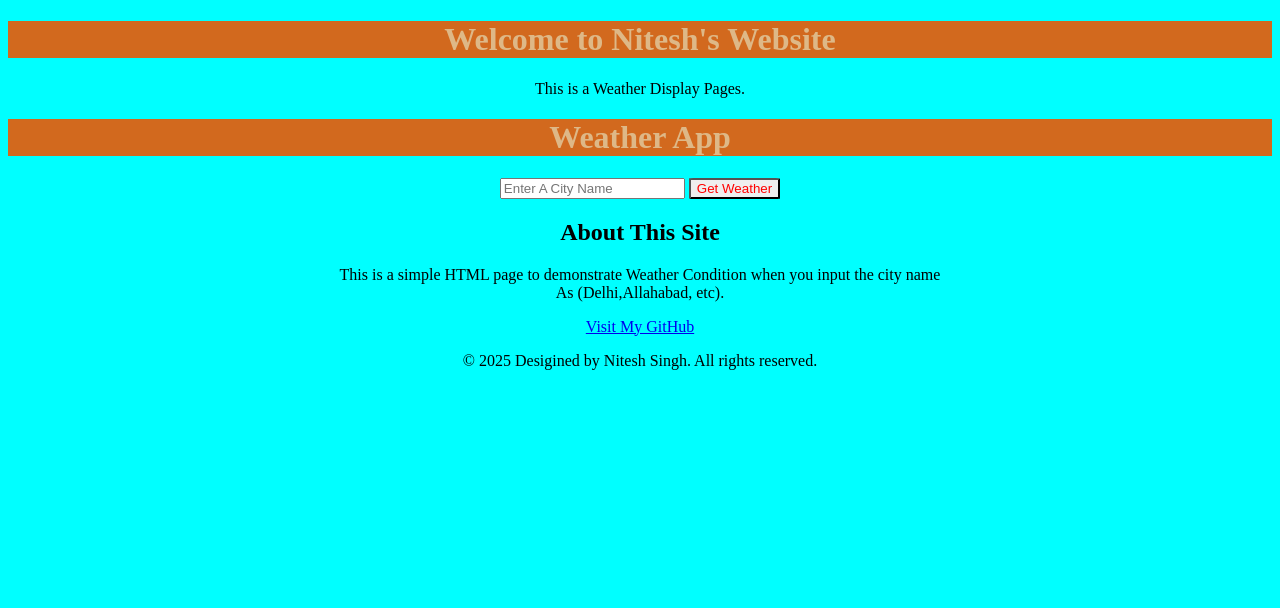
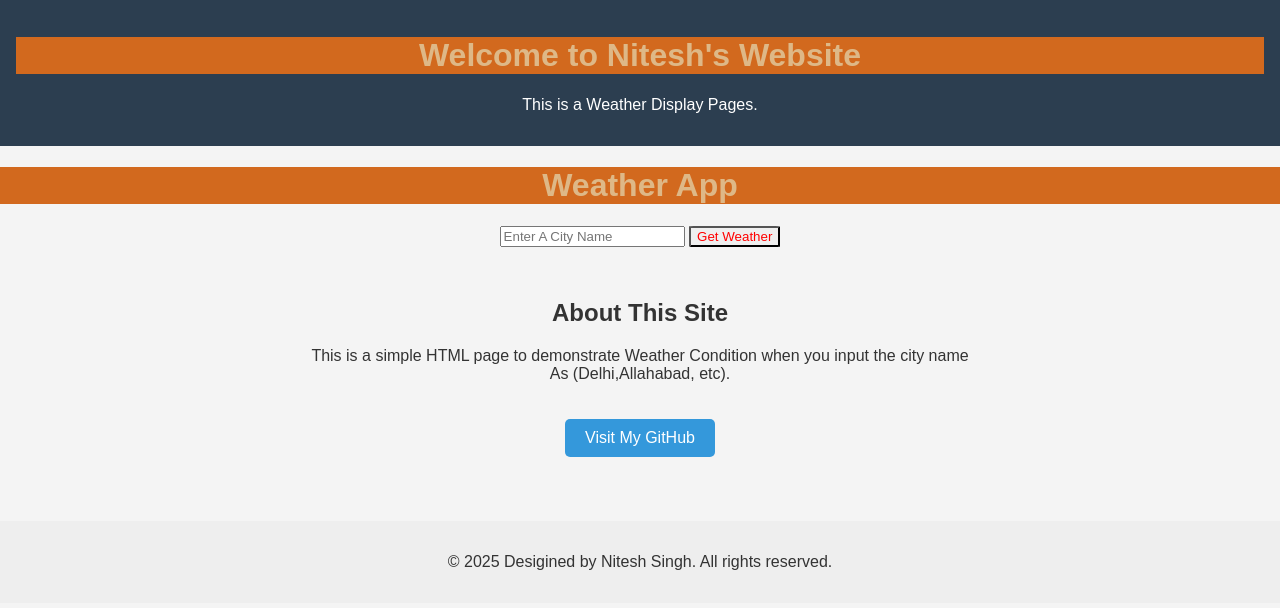
Before and after one commit to niteshsingh070/Weather-Forcast, a plain HTML site: page index.html in a window 1280 px wide. Drawn offline with Linux system fonts and the light colour scheme.

Commit message:
Update style.css

```diff
--- a/style.css
+++ b/style.css
@@ -15,3 +15,34 @@ button
     color: red;
     border-radius: 5%;
 }
+
+ body {
+      font-family: Arial, sans-serif;
+      margin: 0;
+      background: #f4f4f4;
+      color: #333;
+    }
+    header {
+      background: #2c3e50;
+      color: white;
+      padding: 1rem;
+      text-align: center;
+    }
+    main {
+      padding: 2rem;
+    }
+    a.button {
+      display: inline-block;
+      margin-top: 20px;
+      padding: 10px 20px;
+      background: #3498db;
+      color: white;
+      text-decoration: none;
+      border-radius: 5px;
+    }
+    footer {
+      text-align: center;
+      padding: 1rem;
+      background: #eee;
+      margin-top: 2rem;
+    }
```
